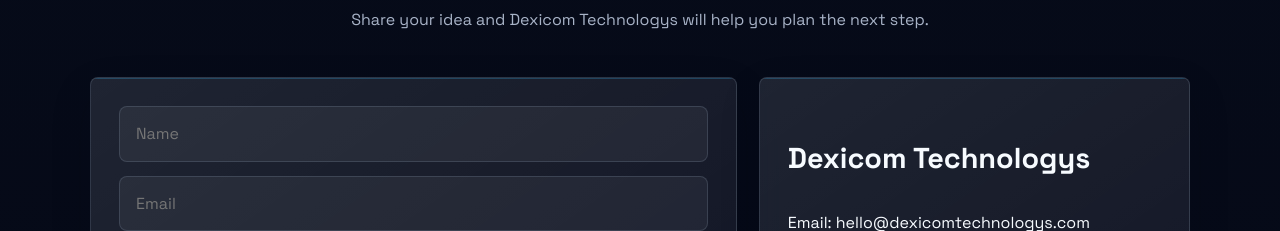
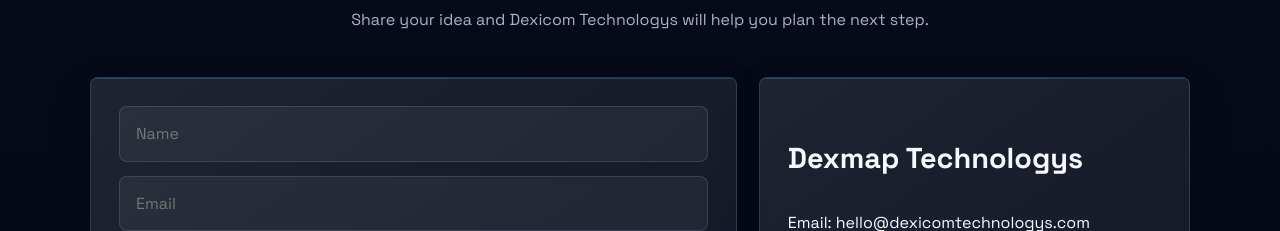
Before and after one commit to Yadnesh2026/Dexicom-Technologys, a React (Vite) app in the folder client/: page / in a window 1280 px wide. Shown: the part 5860-6091 px from the top of the page. Built offline with nearby package versions, Linux system fonts and the light colour scheme.

Commit message:
Name Changed

```diff
--- a/client/src/App.jsx
+++ b/client/src/App.jsx
@@ -330,7 +330,7 @@
           {status && <p className="form-status">{status}</p>}
         </form>
         <div className="contact-info">
-          <h3>Dexicom Technologys</h3>
+          <h3>Dexmap Technologys</h3>
           <p>Email: hello@dexicomtechnologys.com</p>
           <p>Phone: +91 98765 43210</p>
           <div className="social-links">
```
